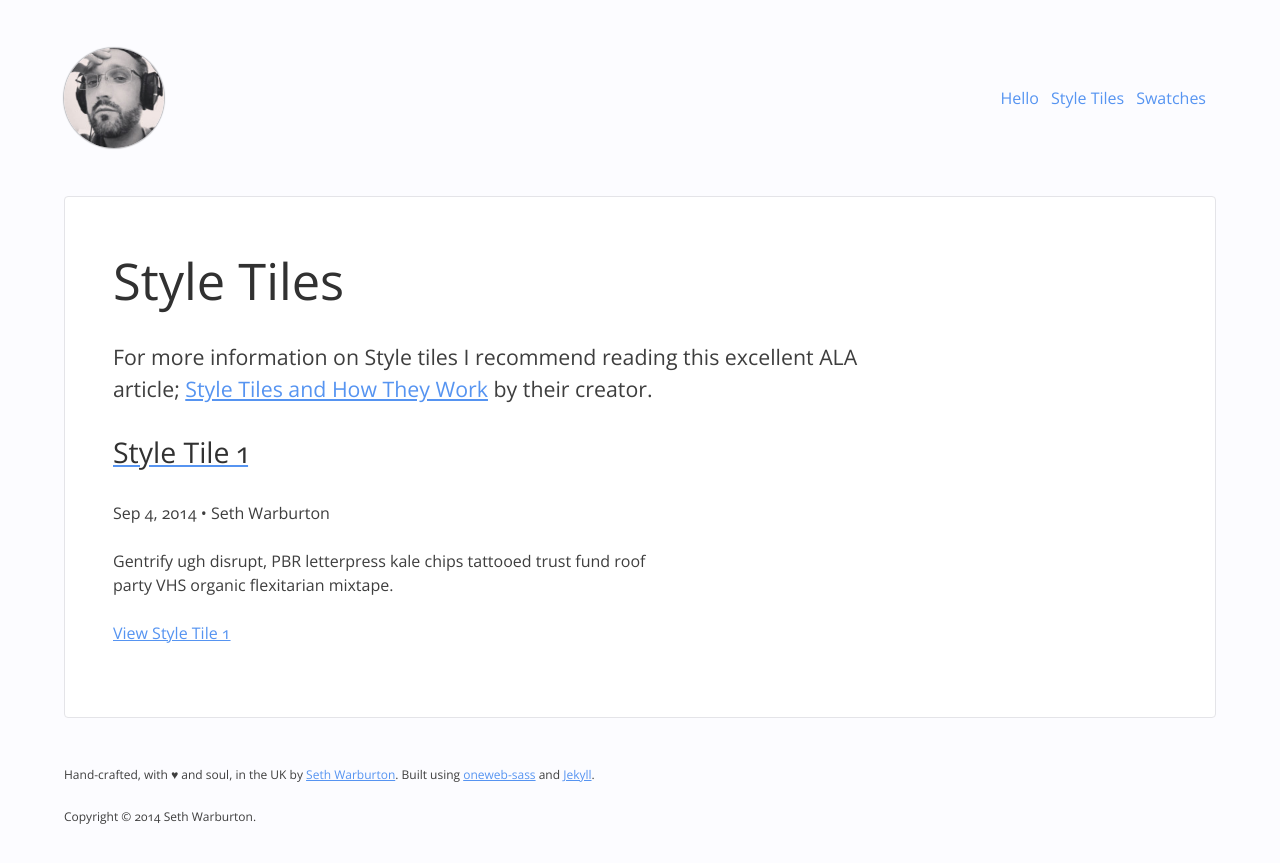
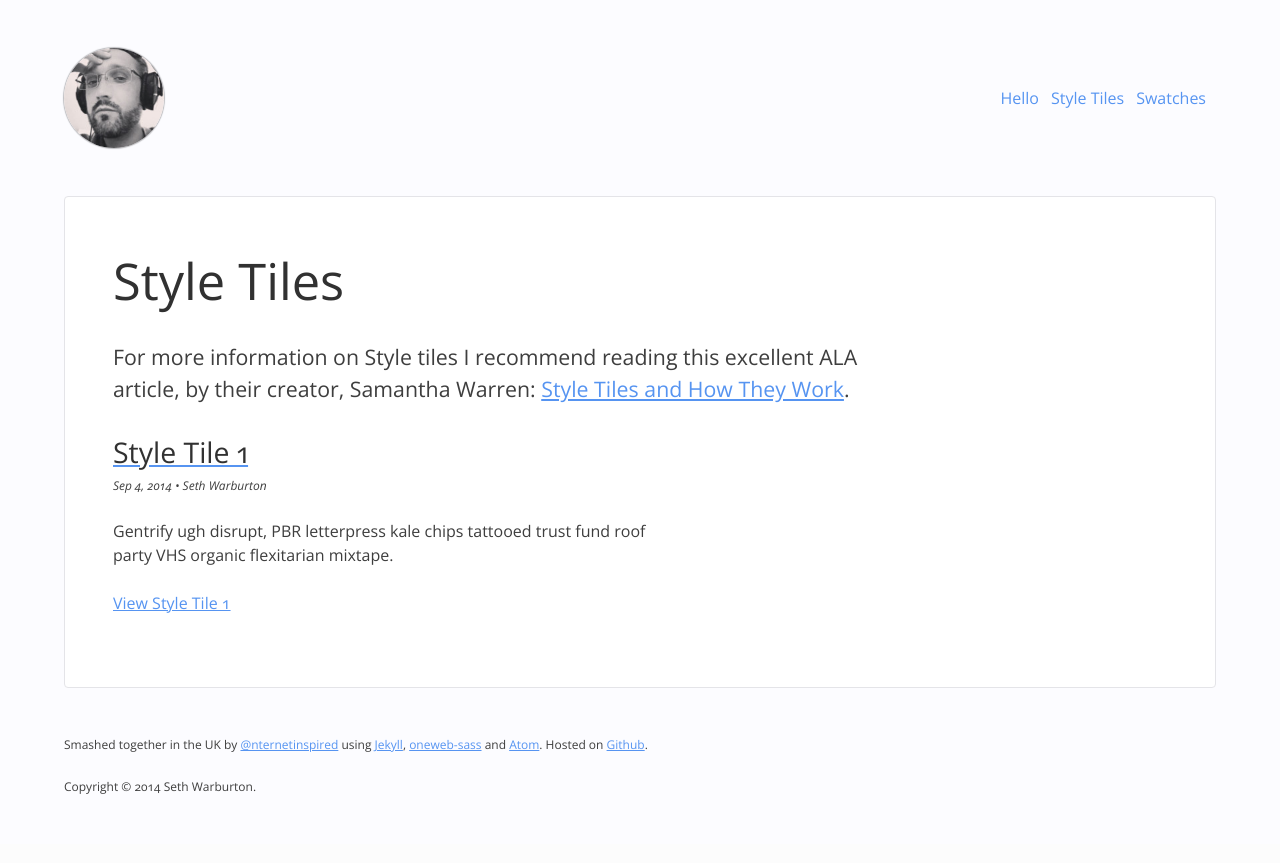
Before and after one commit to nternetinspired/jekyll-design, a Jekyll site: the page built from style-tiles.html, in a window 1280 px wide. Shown: the top 863 px of the page. Built offline with Jekyll 4.4.1, drawn with Linux system fonts in a browser that asks for light colours.

Commit message:
updates for all!

```diff
--- a/_includes/footer.html
+++ b/_includes/footer.html
@@ -3,9 +3,9 @@
     <footer role="contentinfo" class="content">
 
         <div class="colophon">
-            <p>Hand-crafted, with ♥ and soul, in the UK by <a href="//twitter.com/{{ site.author.twitter_username }}">Seth Warburton</a>.
-                Built using <a href="//github.com/nternetinspired/oneweb-sass/tree/master">oneweb-sass</a>
-                and <a href="http://jekyllrb.com/">Jekyll</a>.
+            <p>Smashed together in the UK by <a href="//twitter.com/{{ site.author.twitter_username }}">@{{ site.author.twitter_username }}</a>
+                using <a href="http://jekyllrb.com/">Jekyll</a>, <a href="//github.com/nternetinspired/oneweb-sass/tree/master">
+                oneweb-sass</a> and <a href="//atom.io/">Atom</a>. Hosted on <a href="//github.com/">Github</a>.
             </p>
         </div>
 
--- a/_sass/sections/_post.scss
+++ b/_sass/sections/_post.scss
@@ -18,6 +18,8 @@
 
 .post-meta {
     font-style: italic;
+    margin-bottom: spacer(4, $scale-down1);
+    @include font-size($scale-down1);
 }
 
 .post-title {
--- a/css/main.scss
+++ b/css/main.scss
@@ -93,4 +93,4 @@
 @import "sections/logo";
 @import "sections/main";
 @import "sections/navigation";
-//@import "sections/post";
+@import "sections/post";
--- a/index.html
+++ b/index.html
@@ -11,7 +11,7 @@ title: Hello
 <h2>Mmmmm Sassy</h2>
 <p>It includes neato design tools like my <a href="//sass-lang.com/">Sass</a>
     interpretation of <a href="//twitter.com/samanthatoy">
-    Samanth Warren</a>'s <a href="//styletil.es/">Style Tiles</a> and some other patterns that
+    Samantha Warren</a>'s <a href="//styletil.es/">Style Tiles</a> and some other patterns that
     allow you to quickly create color pallettes using Sass' built-in colour functions.
     It also includes a customised version of my own Sass framework,
     <a href="//github.com/nternetinspired/oneweb-sass/tree/master">oneweb-sass</a>. Of course,
--- a/style-tiles.html
+++ b/style-tiles.html
@@ -4,17 +4,19 @@ title: Style Tiles
 ---
 
 
-<p class="intro">For more information on Style tiles I recommend reading this excellent ALA article;
+<p class="intro">For more information on Style tiles I recommend reading this
+    excellent ALA article, by their creator, Samantha Warren:
     <a href="http://alistapart.com/article/style-tiles-and-how-they-work">Style Tiles
-    and How They Work</a> by their creator.</p>
+    and How They Work</a>.
+</p>
 
 {% for post in site.posts %}
 <article>
 
     <a href="{{ post.url | prepend: site.baseurl }}">
-        <h1 class="gamma">{{ post.title }}</h1>
+        <h1 class="post-title gamma">{{ post.title }}</h1>
     </a>
-    <p class="tile-meta">{{ post.date | date: "%b %-d, %Y" }} • {% if page.author %}{{ page.author }}{% else %}{{ site.author.name}}{% endif %}</p>
+    <p class="post-meta">{{ post.date | date: "%b %-d, %Y" }} • {% if page.author %}{{ page.author }}{% else %}{{ site.author.name}}{% endif %}</p>
 
     <p>{{ post.description }}</p>
 
```
